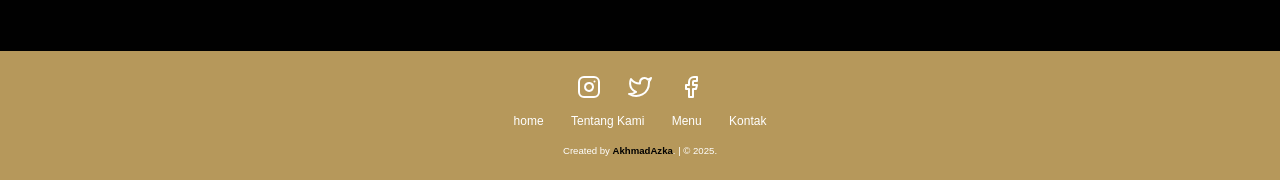
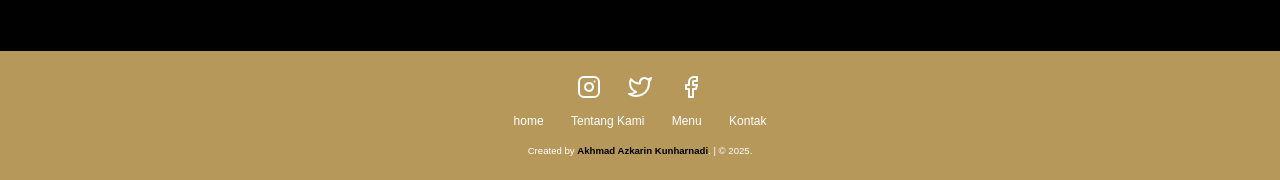
Before and after one commit to akhmadazka3-ctrl/Tahu-Tek-Gresik, a plain HTML site: page index.html in a window 1280 px wide. Shown: the part 4122-4302 px from the top of the page. Drawn offline with nearby package versions, Linux system fonts and the light colour scheme.

Commit message:
Update index.html

```diff
--- a/index.html
+++ b/index.html
@@ -193,7 +193,7 @@
       </div>
 
       <div class="credit">
-        <p>Created by <a href="">AkhmadAzka</a>. | &copy; 2025.</p>
+        <p>Created by <a href="">Akhmad Azkarin Kunharnadi</a>. | &copy; 2025.</p>
       </div>
     </footer>
     <!-- Footer end -->
```
